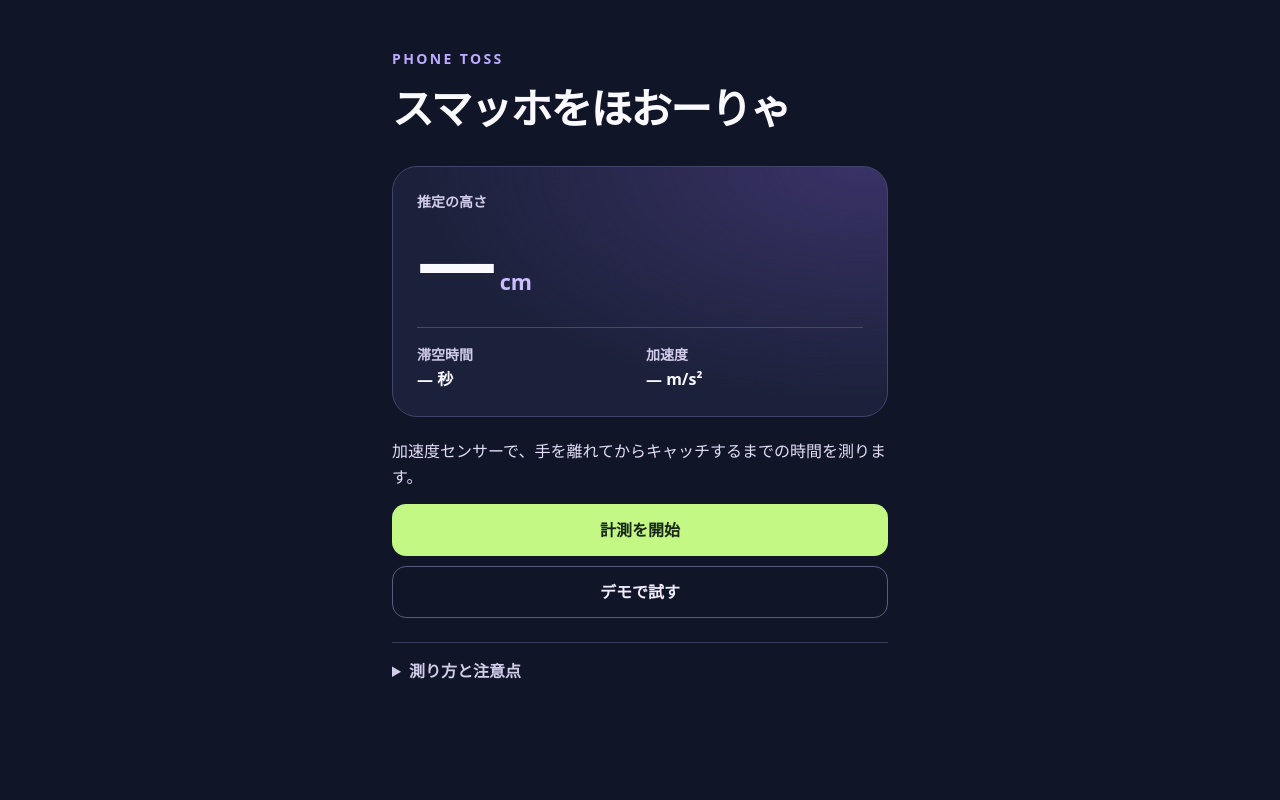
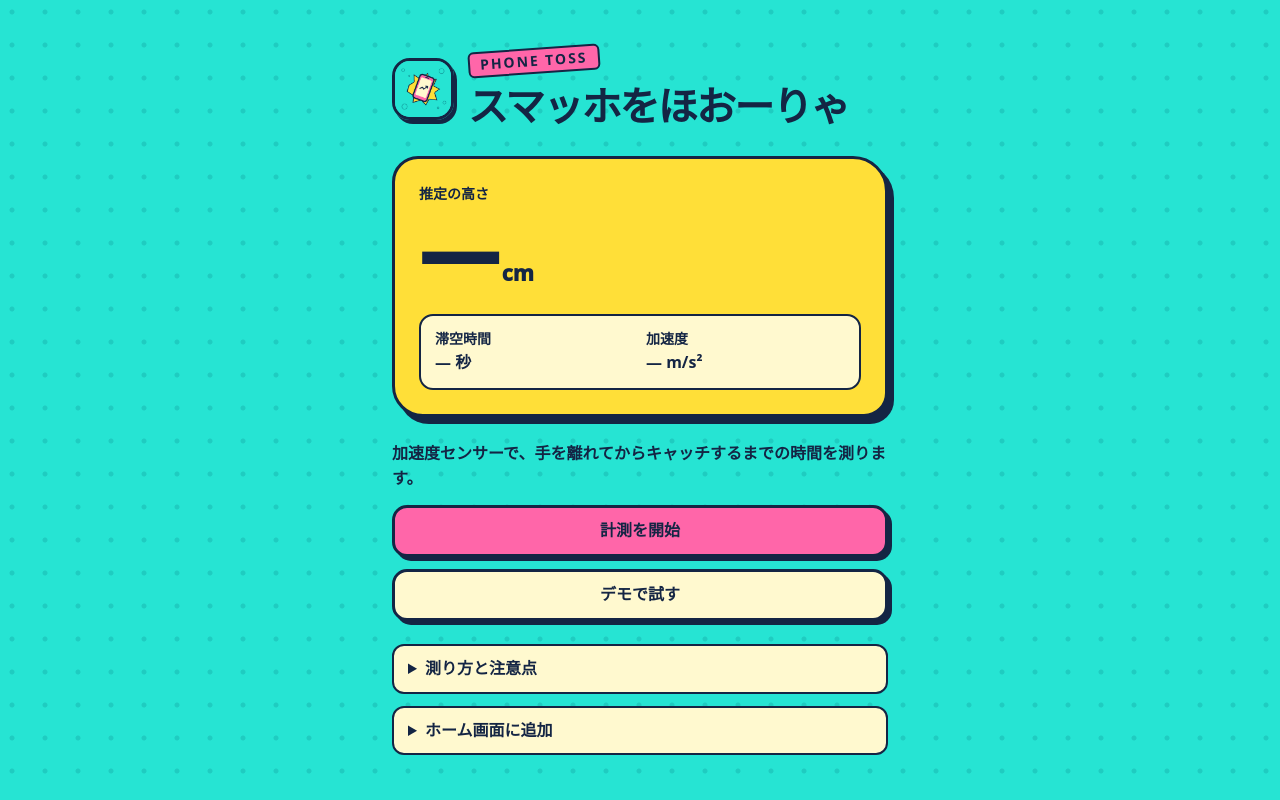
Before and after one commit to mo201602-max/Phone-Toss, a plain HTML site: page index.html in a window 1280 px wide. Drawn offline with Linux system fonts and the light colour scheme.

Commit message:
Add home screen icons and bright cartoon theme

```diff
--- a/index.html
+++ b/index.html
@@ -2,32 +2,40 @@
 <html lang="ja">
 <meta charset="utf-8">
 <meta name="viewport" content="width=device-width, initial-scale=1">
-<meta name="theme-color" content="#111528">
+<meta name="theme-color" content="#26e4d3">
+<link rel="manifest" href="./manifest.webmanifest">
+<link rel="apple-touch-icon" href="./icon-180.png">
+<link rel="icon" type="image/png" href="./icon-192.png">
 <title>スマッホをほおーりゃ | Phone Toss</title>
 <style>
 *{box-sizing:border-box}
-body{margin:0;background:#111528;color:#faf9ff;font:1rem/1.6 system-ui,sans-serif}
-main{max-width:540px;margin:auto;padding:clamp(24px,6vw,48px) 22px}
-.brand{color:#bcabff;font-weight:750;letter-spacing:.17em;text-transform:uppercase;font-size:.875rem}
-h1{font-size:clamp(1.65rem,7vw,2.6rem);margin:.12em 0 .5em;letter-spacing:-.04em}
-.panel{position:relative;overflow:hidden;border:1px solid #43446b;border-radius:25px;background:radial-gradient(ellipse at 95% 0%,#393266 0,transparent 66%),#1c213b;padding:24px;margin-top:24px}
-.label{color:#d2cdeb;font-size:.875rem;font-weight:650}
-.score{font-size:clamp(3.6rem,15vw,5rem);font-weight:800;line-height:1.15;letter-spacing:-.06em;font-variant-numeric:tabular-nums}
-.unit{color:#cbbdff;font-size:1.35rem;margin-left:.35em;letter-spacing:0}
-.metrics{display:grid;grid-template-columns:1fr 1fr;gap:12px;margin-top:22px;padding-top:16px;border-top:1px solid #494669}
-.metric{font-variant-numeric:tabular-nums;font-weight:700}
-.status{margin:22px 0 14px;min-height:3.2em;color:#e2ddf8}
-button{font:inherit;font-weight:750;min-height:52px;padding:10px 16px;border-radius:14px;cursor:pointer}
-#start{width:100%;border:0;background:#c3f884;color:#172616}
-#demo{width:100%;margin-top:10px;border:1px solid #5d5a80;background:transparent;color:#f2eeff}
-button:disabled{opacity:.55;cursor:default}
-button:focus-visible,summary:focus-visible{outline:2px solid #fff;outline-offset:4px}
-details{border-top:1px solid #373956;padding-top:16px;margin-top:24px;color:#d2cdeb}
-summary{cursor:pointer;font-weight:700}
-small{font-size:.875rem;color:#d2cdeb}
+:root{--ink:#142544;--paper:#fff9cf;--yellow:#ffdf38;--pink:#ff66a9}
+body{margin:0;color:var(--ink);background:#26e4d3 radial-gradient(circle at 12px 12px,#129c9b55 2px,transparent 3px) 0 0/33px 33px;font:1rem/1.6 system-ui,sans-serif}
+main{max-width:540px;margin:auto;padding:clamp(24px,6vw,48px) 22px 34px}
+header{display:flex;align-items:center;gap:14px}
+header img{width:62px;height:62px;border:3px solid var(--ink);border-radius:18px;box-shadow:3px 4px var(--ink)}
+.brand{display:inline-block;background:var(--pink);border:2px solid var(--ink);padding:0 10px;border-radius:6px;font-size:.875rem;letter-spacing:.14em;text-transform:uppercase;font-weight:900;transform:rotate(-4deg)}
+h1{font-size:clamp(1.25rem,5.7vw,2.5rem);margin:.2em 0 0;letter-spacing:-.045em;line-height:1.2;font-weight:950}
+.panel{border:3px solid var(--ink);border-radius:26px 35px 24px 31px;background:var(--yellow);padding:24px;margin-top:26px;box-shadow:6px 7px var(--ink)}
+.label{font-size:.875rem;font-weight:800}
+.score{font-size:clamp(3.6rem,15vw,5rem);font-weight:950;line-height:1.1;letter-spacing:-.06em;font-variant-numeric:tabular-nums}
+.unit{font-size:1.35rem;margin-left:.35em;letter-spacing:0}
+.metrics{display:grid;grid-template-columns:1fr 1fr;gap:12px;margin-top:20px;padding:12px 14px;border:2px solid var(--ink);border-radius:14px;background:var(--paper)}
+.metric{font-variant-numeric:tabular-nums;font-weight:800}
+.status{margin:24px 0 13px;min-height:3.2em;font-weight:650}
+button{width:100%;font:inherit;font-weight:900;min-height:52px;padding:10px 16px;border:3px solid var(--ink);border-radius:15px;cursor:pointer;color:var(--ink);box-shadow:4px 4px var(--ink)}
+button:active:enabled{transform:translate(3px,3px);box-shadow:1px 1px var(--ink)}
+#start{background:var(--pink)}
+#demo{margin-top:12px;background:var(--paper)}
+button:disabled{opacity:.6;cursor:default}
+button:focus-visible,summary:focus-visible{outline:3px solid var(--ink);outline-offset:5px}
+details{border:2px solid var(--ink);border-radius:12px;background:var(--paper);padding:10px 14px;margin-top:12px}
+details:first-of-type{margin-top:23px}
+summary{cursor:pointer;font-weight:800}
+small{font-size:.875rem}
 </style>
 <main>
-<header><div class="brand" lang="en">Phone Toss</div><h1>スマッホをほおーりゃ</h1></header>
+<header><img src="./icon-192.png" width="62" height="62" alt=""><div><div class="brand" lang="en">Phone Toss</div><h1>スマッホをほおーりゃ</h1></div></header>
 <section class="panel" aria-label="測定結果">
 <div class="label" id="label">推定の高さ</div><div class="score"><span id="height">—</span><span class="unit">cm</span></div>
 <div class="metrics"><div><div class="label">滞空時間</div><div class="metric" id="duration">— 秒</div></div>
@@ -40,6 +48,10 @@ small{font-size:.875rem;color:#d2cdeb}
 <p>許可を求められたら、モーションセンサーを許可してください。計測待機中に端末を上に軽く放り、手を離した位置と同じ高さでキャッチします。</p>
 <p>加速度がほぼゼロになった時刻からキャッチまでの時間を <var>t</var> として、最高点までの高さを 9.80665 × <var>t</var>² ÷ 8 で推定します。端末の回転やセンサーの更新間隔で誤差が出ます。床への衝突もキャッチと判定されることがあります。</p>
 <small>端末の落下や破損を防ぐため、周りに人のいない柔らかい場所で低く試してください。</small>
+</details>
+<details><summary>ホーム画面に追加</summary>
+<p><strong>iPhone（Safari）</strong>　共有メニューから「ホーム画面に追加」を選びます。「Webアプリとして開く」が表示されたらオンにして「追加」を押します。</p>
+<p><strong>Android（Chrome）</strong>　右上のメニューから「ホーム画面に追加」または「アプリをインストール」を選びます。</p>
 </details>
 </main>
 <script type="module">
```
Also changed, not shown: icon-180.png (added), icon-192.png (added), icon-512.png (added), manifest.webmanifest (added).
